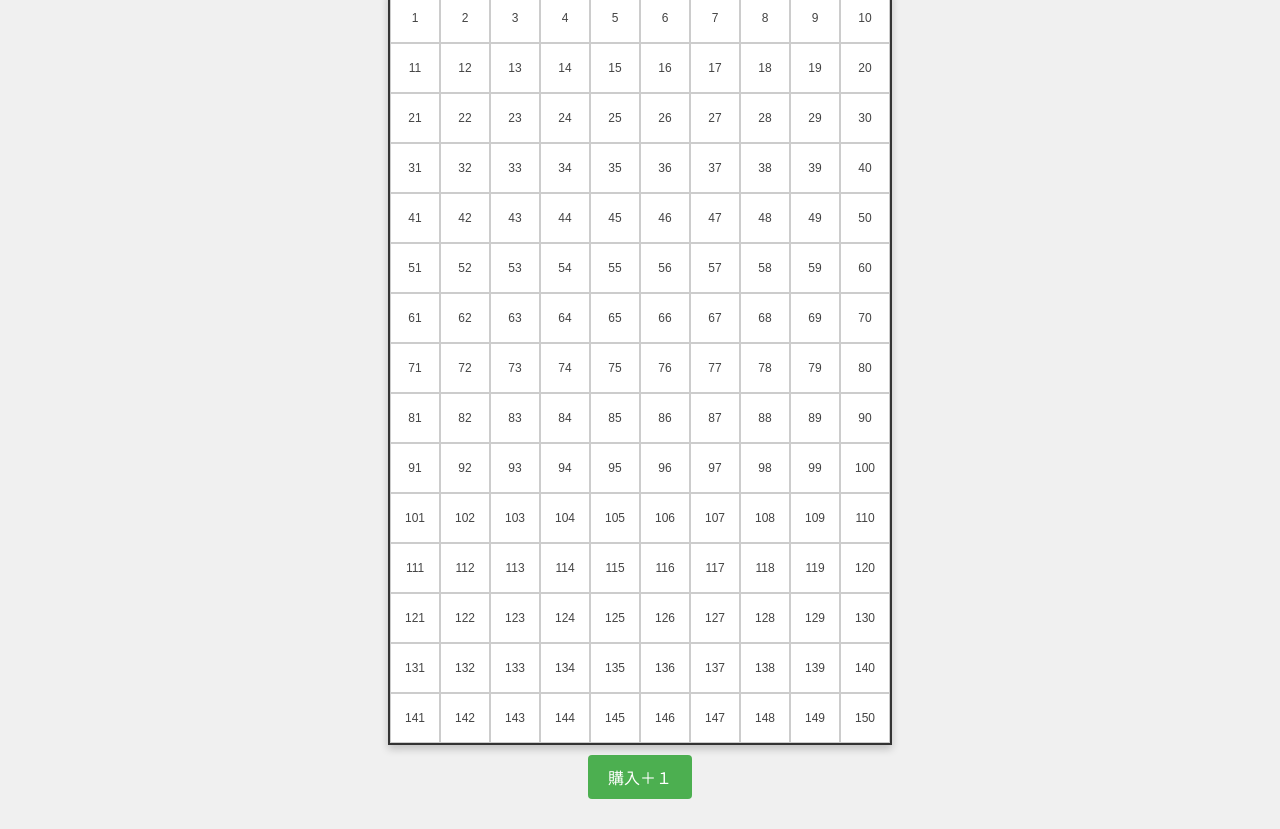
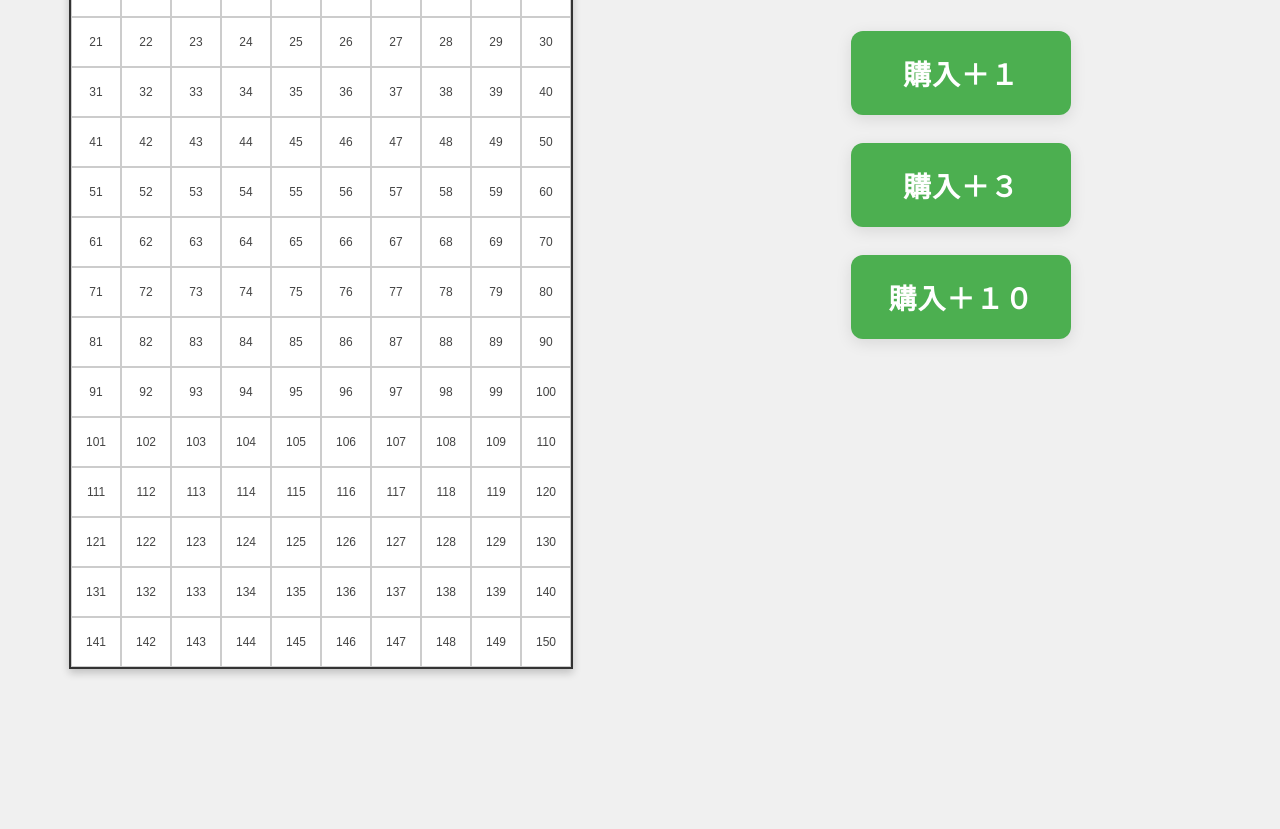
Before and after one commit to yamato7272/schoolfest_marketing, a plain HTML site: page index.html in a window 1280 px wide. Shown: the part 104-933 px from the top of the page. After the commit the page ends 801 px from the top, so only its background shows below. Drawn offline with Linux system fonts and the light colour scheme.

Commit message:
clean screen

```diff
--- a/index.html
+++ b/index.html
@@ -6,14 +6,23 @@
     <link rel="stylesheet" href="style.css" />
   </head>
   <body>
-    <h2>リポビタンＤ売り上げカウンター</h2>
-    <div class="container">
-      <div class="grid" id="grid"></div>
+    <div class="main-grid">
+      <div class="left-col">
+        <div class="container">
+          <div class="grid" id="grid"></div>
+        </div>
+
+        <div class="progress" id="progress"></div>
+      </div>
+      <div class="right-col">
+        <h2>リポビタンＤ売り上げカウンター</h2>
+        <div class="button-group">
+          <button id="revealBtn1">購入＋１</button>
+          <button id="revealBtn3">購入＋３</button>
+          <button id="revealBtn10">購入＋１０</button>
+        </div>
+      </div>
     </div>
-
-    <button id="revealBtn">購入＋１</button>
-
-    <div class="progress" id="progress"></div>
 
     <script src="script.js"></script>
   </body>
--- a/style.css
+++ b/style.css
@@ -1,3 +1,54 @@
+html, body {
+  height: 100vh;
+  width: 100vw;
+  margin: 0;
+  padding: 0;
+  overflow: hidden;
+  box-sizing: border-box;
+}
+/* 右カラムのボタングループを縦並び・中央揃え・間隔調整 */
+.button-group {
+  display: flex;
+  flex-direction: column;
+  align-items: center;
+  gap: 18px;
+  margin-top: 32px;
+}
+.button-group button {
+  width: 220px;
+  font-size: 28px;
+  padding: 22px 0;
+  border-radius: 12px;
+  box-shadow: 0 4px 16px rgba(0,0,0,0.10);
+  font-weight: bold;
+  letter-spacing: 1px;
+}
+/* left-col内のbuttonを中央揃え */
+.left-col button {
+  align-self: center;
+  display: block;
+}
+/* 2カラムのグリッドレイアウト */
+.main-grid {
+  display: grid;
+  grid-template-columns: 1fr 1fr;
+  height: 100vh;
+  width: 100vw;
+}
+
+/* 左カラム中央寄せ */
+.left-col {
+  display: flex;
+  flex-direction: column;
+  align-items: center;
+  justify-content: center;
+  height: 100%;
+}
+
+/* 右カラムは空でもOK。必要ならここに追加 */
+.right-col {
+  height: 100%;
+}
 /* タイルが透明になる前に赤く点滅するアニメーション */
 @keyframes flash-red {
   0%   { background: #fff; }
@@ -14,7 +65,7 @@ body {
   flex-direction: column;
   align-items: center;
   font-family: sans-serif;
-  margin: 20px;
+  margin: 1px;
   background: #f0f0f0;
 }
 
@@ -58,6 +109,11 @@ body {
   transform: none !important;
 }
 
+h2 {
+  font-size: 40px;
+  text-align: center;
+}
+
 button {
   margin-top: 10px;
   padding: 10px 20px;
```
Also changed, not shown: firebase.js (added).
